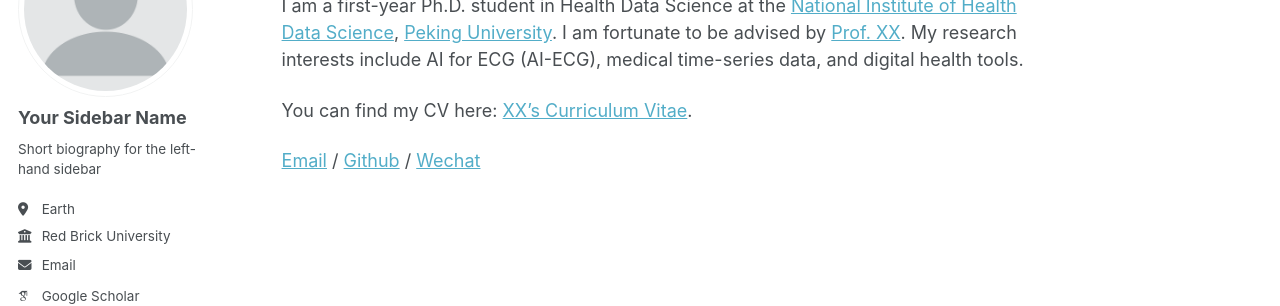
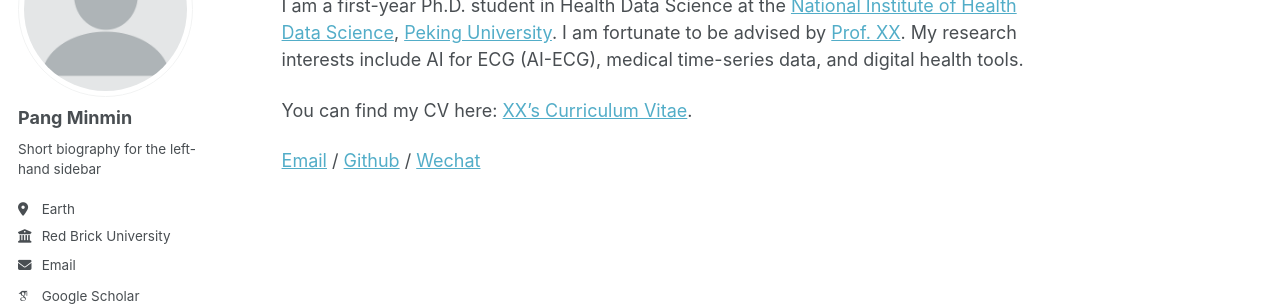
Before and after one commit to pangminmin/pangminmin.github.io, a Jekyll site: the page built from _pages/about.md, in a window 1280 px wide. Shown: the part 177-483 px from the top of the page. Built offline with Jekyll 4.4.1, drawn with Linux system fonts in a browser that asks for light colours; some web fonts are replaced; a script that is not in the unit is left out.

Commit message:
Update _config.yml

```diff
--- a/_config.yml
+++ b/_config.yml
@@ -24,7 +24,7 @@ repository               : "academicpages/academicpages.github.io"
 author:
   # Biographic information
   avatar           : "profile.png"
-  name             : "Your Sidebar Name"
+  name             : "Pang Minmin"
   pronouns         : # example: "she/her"
   bio              : "Short biography for the left-hand sidebar"
   location         : "Earth"
```
